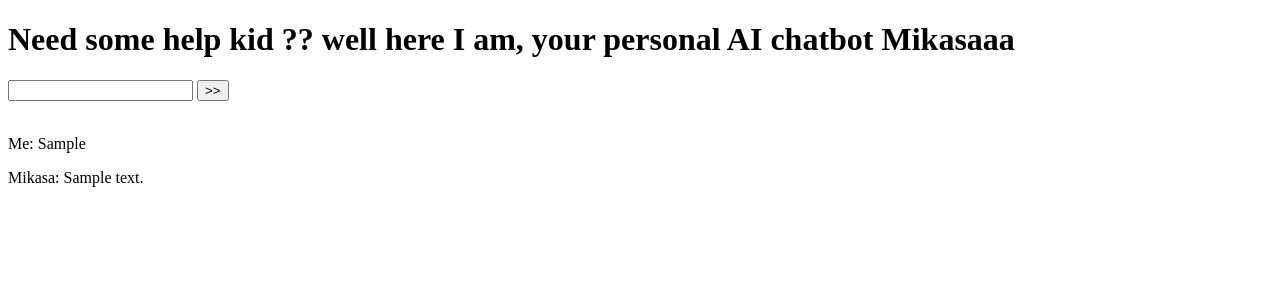
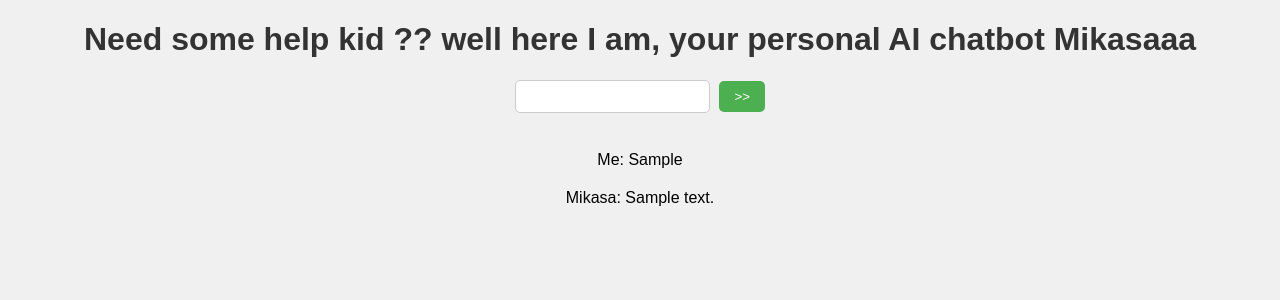
Before and after one commit to irohanrajput/pybot, a Flask app: template templates/index.html in a window 1280 px wide. Shown: the top 300 px of the page. Run offline with Flask 3, Linux system fonts and the light colour scheme; the template is opened without the code that fills it: most values are stand-ins (such as "Sample title", 1, 10 or a date in 2020); parts of the project's set-up code (start-up, migrations or seed data) failed here and were passed over.

Commit message:
added requirements.txt file

```diff
--- a/templates/index.html
+++ b/templates/index.html
@@ -3,6 +3,60 @@
 <head>
     <title>Pybot</title>
 </head>
+<style>
+    body {
+        font-family: Arial, sans-serif;
+        background-color: #f0f0f0;
+        margin: 0;
+        padding: 0;
+    }
+
+    h1 {
+        color: #333;
+        text-align: center;
+    }
+
+    form {
+        text-align: center;
+    }
+
+    input[type="text"] {
+        padding: 8px;
+        border: 1px solid #ccc;
+        border-radius: 5px;
+        margin-right: 5px;
+    }
+
+    button {
+        padding: 8px 15px;
+        background-color: #4CAF50;
+        color: white;
+        border: none;
+        border-radius: 5px;
+        cursor: pointer;
+    }
+
+    button:hover {
+        background-color: #45a049;
+    }
+
+    p {
+        text-align: center;
+        margin-top: 20px;
+    }
+
+    /* Adjustments for responsiveness */
+    @media screen and (max-width: 600px) {
+        input[type="text"] {
+            width: 70%;
+        }
+
+        button {
+            width: 25%;
+        }
+    }
+
+</style>
 <body>
     <h1>Need some help kid ?? well here I am, your personal AI chatbot Mikasaaa</h1>
     <form method="POST" action="/get_response">
```
Also changed, not shown: requirements.txt (added, +25 -0 lines).
